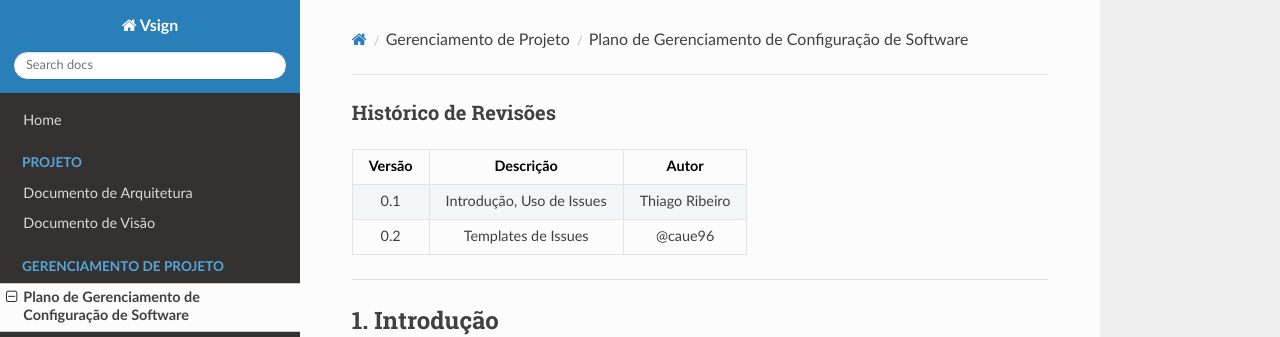
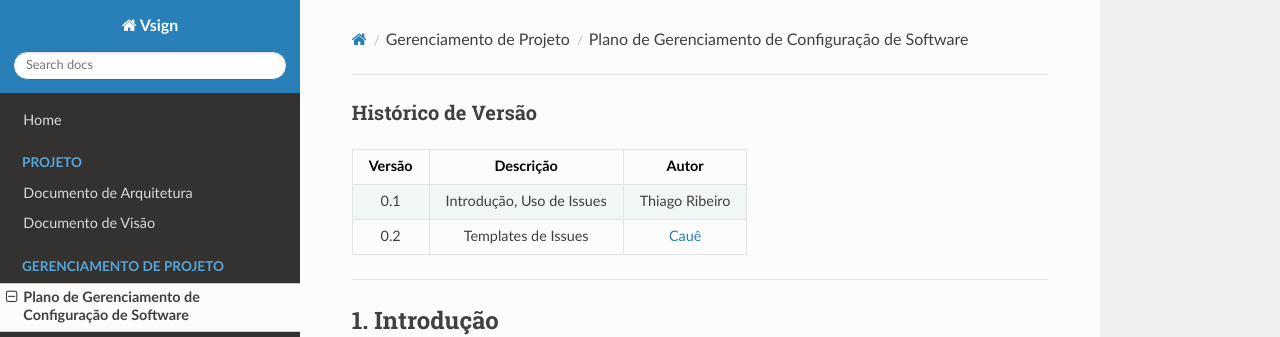
Before and after one commit to fga-eps-mds/2019.2-Vsign, an MkDocs documentation site: the page built from docs/managementProject/gcs.md, in a window 1280 px wide and 900 px high. Shown: the top 337 px of the window. Built offline with MkDocs 1.6.1, drawn with Linux system fonts in a browser that asks for light colours; nearby versions of some CDN libraries.

Commit message:
Modificação na nomeclatura do histórico

```diff
--- a/docs/managementProject/gcs.md
+++ b/docs/managementProject/gcs.md
@@ -1,9 +1,9 @@
-### Histórico de Revisões
+### Histórico de Versão
 
 | Versão | Descrição     | Autor   |
 |:------:|:-------------:|:-------:|
 |  0.1   | Introdução, Uso de Issues | Thiago Ribeiro|
-|  0.2   | Templates de Issues | @caue96 |
+|  0.2   | Templates de Issues | [Cauê](https://github.com/caue96) |
 
 -----
 
```
Also changed, not shown: docs/project/architectureDocument.md (+1 -1 lines), docs/project/vision-document.md (+1 -1 lines).
